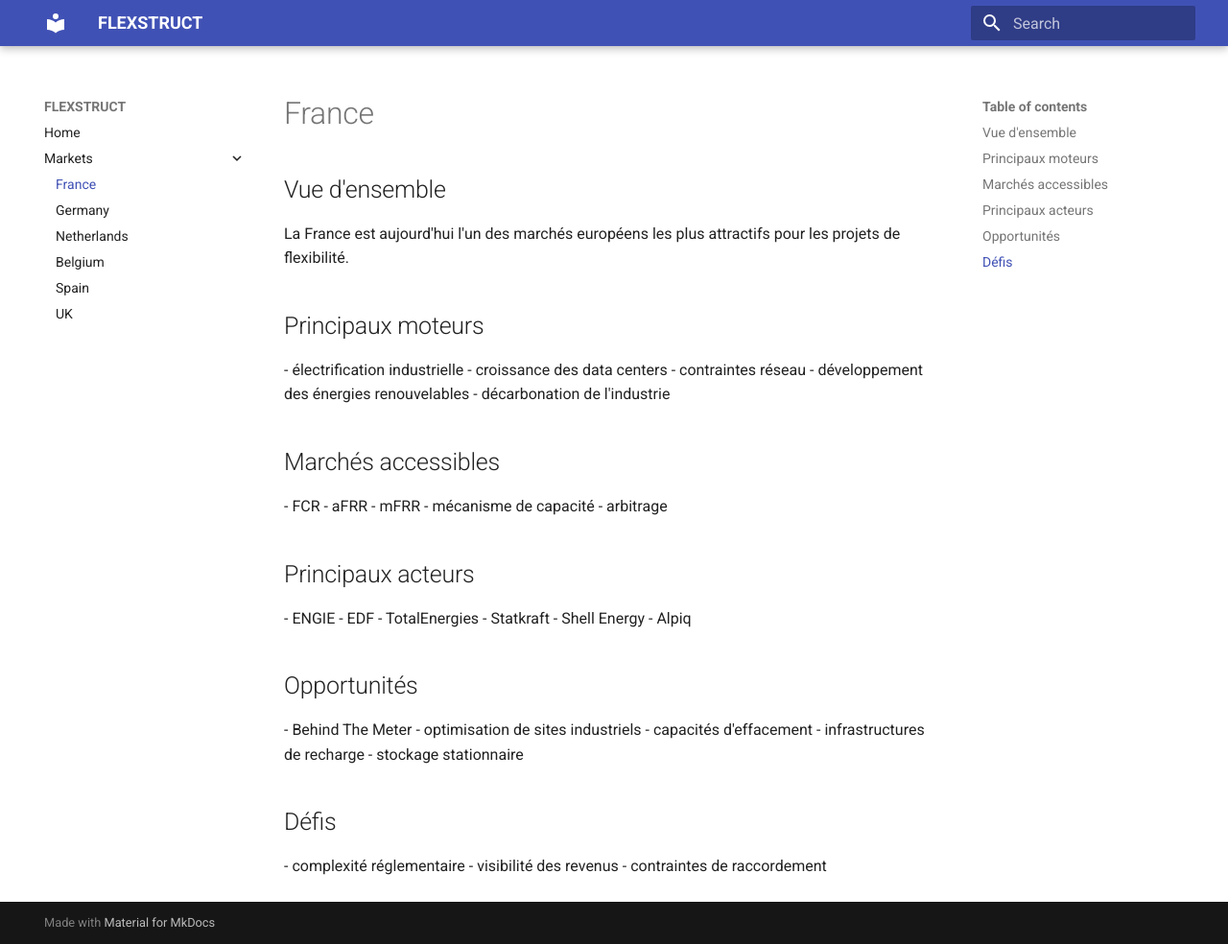
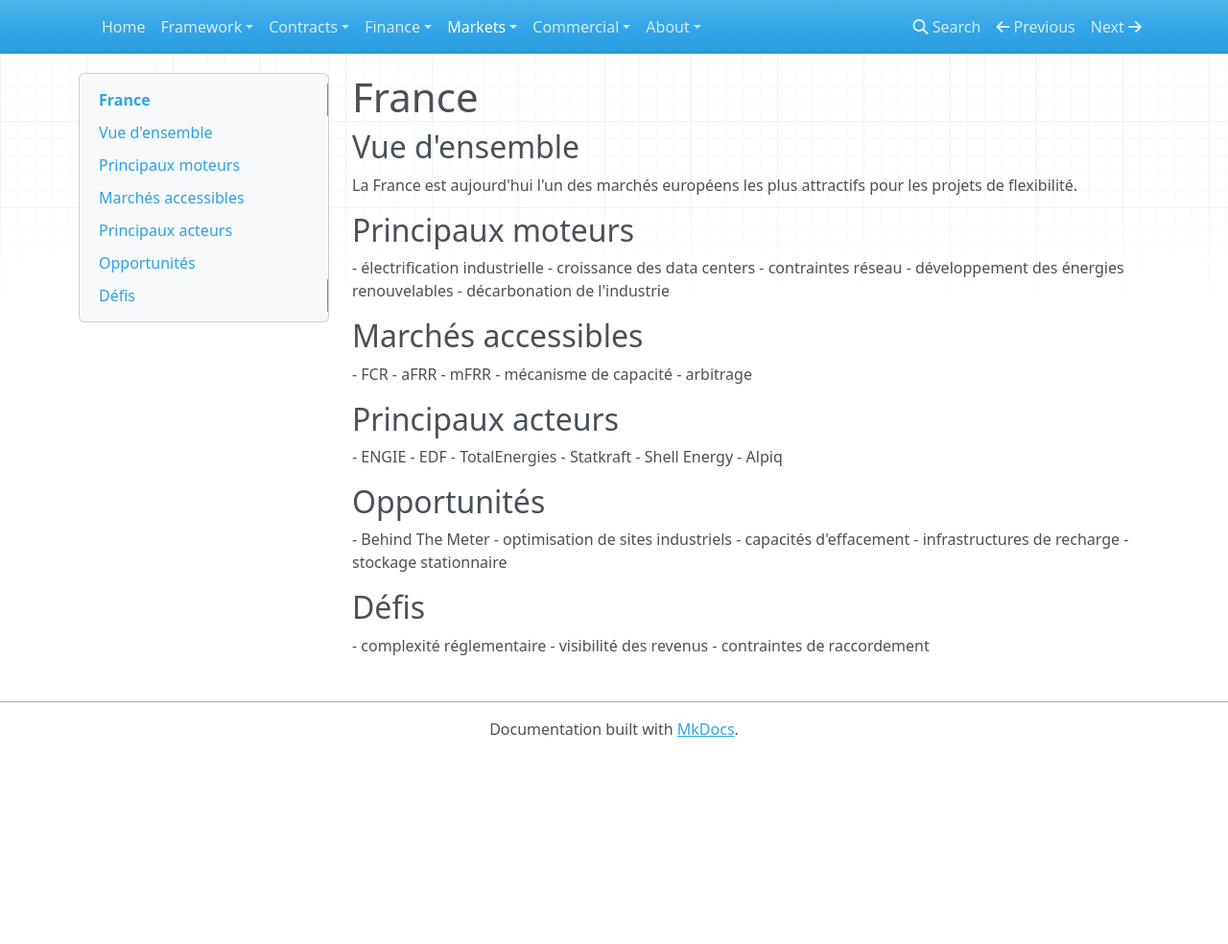
Before and after one commit to edumascarell/Flexstruct, an MkDocs documentation site: the page built from docs/markets/01-france.md, in a window 1280 px wide and 984 px high. Shown: the whole window at 96% size. Built offline with MkDocs 1.6.1, drawn with Linux system fonts in a browser that asks for light colours; nearby versions of some CDN libraries.

Commit message:
Update mkdocs.yml

```diff
--- a/mkdocs.yml
+++ b/mkdocs.yml
@@ -1,17 +1,26 @@
-site_name: FLEXSTRUCT
-
-docs_dir: docs
-
-theme:
-  name: material
-
 nav:
   - Home: index.md
 
+  - Framework:
+      - Overview: framework/README.md
+
+  - Contracts:
+      - Overview: contracts/README.md
+
+  - Finance:
+      - Overview: finance/README.md
+
   - Markets:
+      - Overview: markets/README.md
       - France: markets/01-france.md
       - Germany: markets/02-germany.md
+      - Belgium: markets/04-belgium.md
       - Netherlands: markets/03-netherlands.md
-      - Belgium: markets/04-belgium.md
       - Spain: markets/05-spain.md
-      - UK: markets/06-united-kingdom.md
+      - United Kingdom: markets/06-united-kingdom.md
+
+  - Commercial:
+      - Overview: commercial/README.md
+
+  - About:
+      - Overview: about/README.md
```
